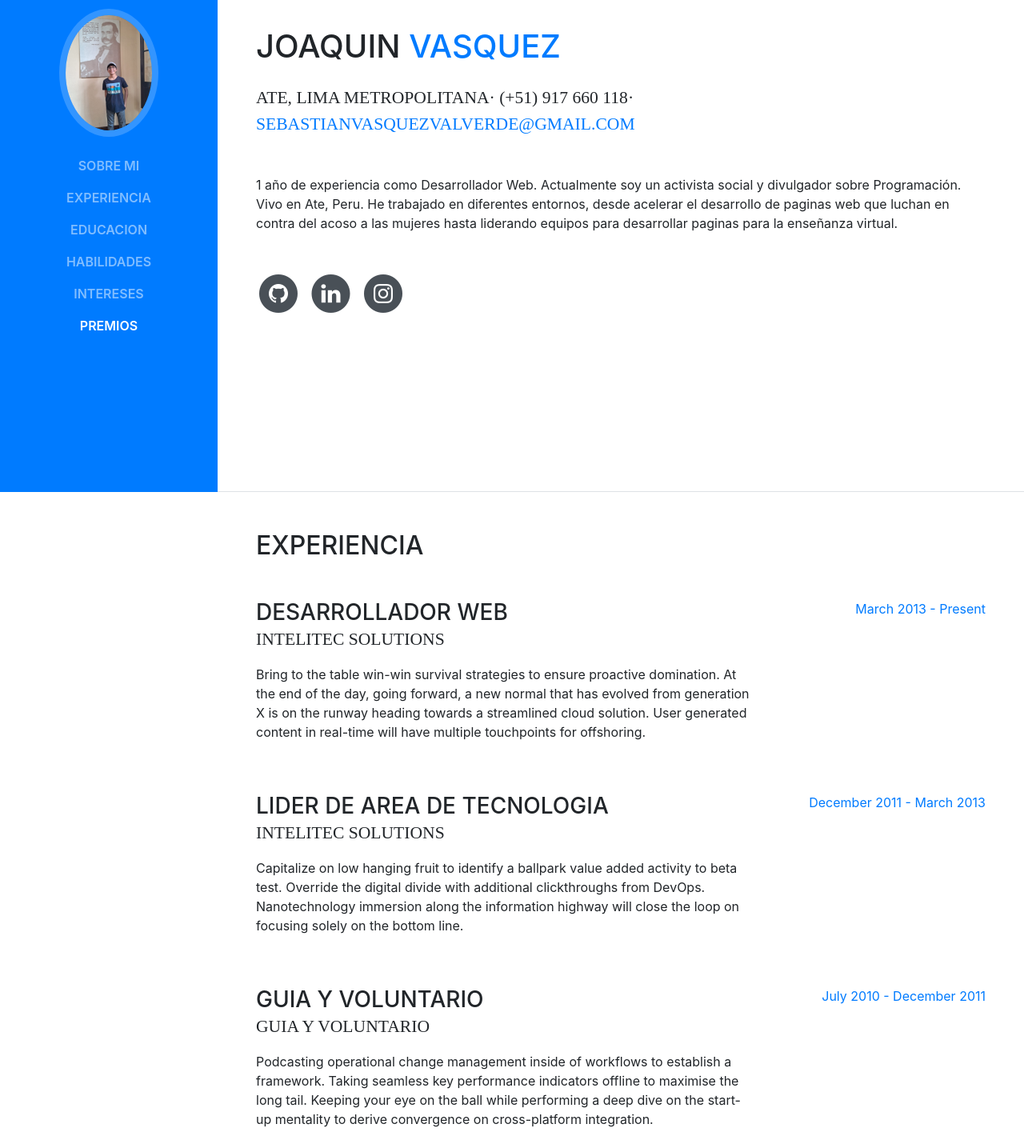
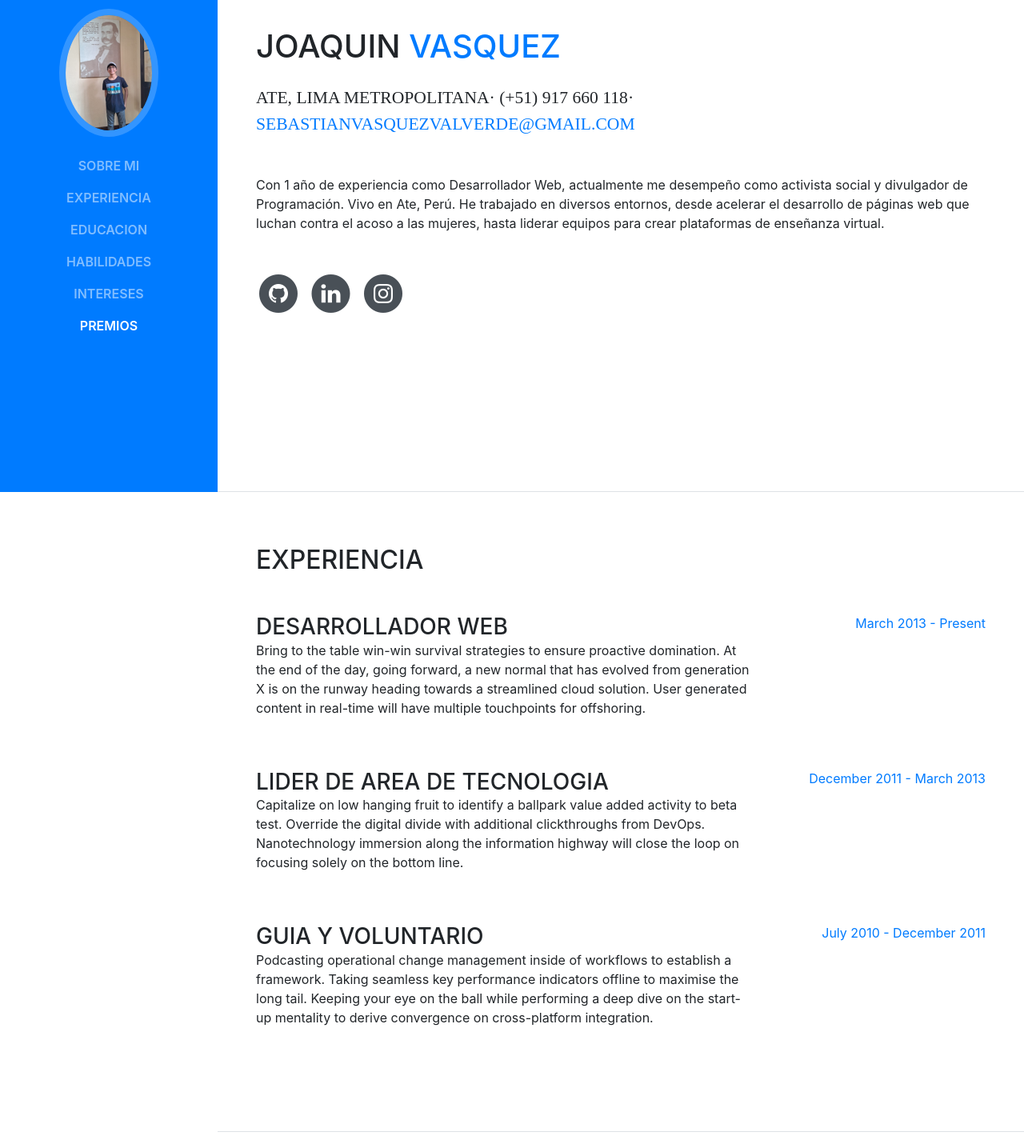
Before and after one commit to Joaquin694/Joaquin694.github.io, a website with bundled scripts: page index.html in a window 1280 px wide. Shown: the part 185-1615 px from the top of the page at 80% size. Built offline with nearby package versions, Linux system fonts and the light colour scheme; a web font is replaced by a local one.

Commit message:
cambio15

```diff
--- a/index.html
+++ b/index.html
@@ -72,7 +72,7 @@
           <div class="subheading mb-5">Ate, Lima Metropolitana· (+51) 917 660 118·
             <a href="mailto:name@email.com">sebastianvasquezvalverde@gmail.com</a>
           </div>
-          <p class="mb-5">1 año de experiencia como Desarrollador Web. Actualmente soy un activista social y divulgador sobre Programación. Vivo en Ate, Peru. He trabajado en diferentes entornos, desde acelerar el desarrollo de paginas web que luchan en contra del acoso a las mujeres hasta liderando equipos para desarrollar paginas para la enseñanza virtual.</p>
+          <p class="mb-5">Con 1 año de experiencia como Desarrollador Web, actualmente me desempeño como activista social y divulgador de Programación. Vivo en Ate, Perú. He trabajado en diversos entornos, desde acelerar el desarrollo de páginas web que luchan contra el acoso a las mujeres, hasta liderar equipos para crear plataformas de enseñanza virtual.</p>
           <ul class="list-inline list-social-icons mb-0">
             <li class="list-inline-item">
               <a href="https://github.com/Joaquin694">
@@ -109,7 +109,6 @@
           <div class="resume-item d-flex flex-column flex-md-row mb-5">
             <div class="resume-content mr-auto">
               <h3 class="mb-0">Desarrollador Web</h3>
-              <div class="subheading mb-3">Intelitec Solutions</div>
               <p>Bring to the table win-win survival strategies to ensure proactive domination. At the end of the day, going forward, a new normal that has evolved from generation X is on the runway heading towards a streamlined cloud solution. User generated content in real-time will have multiple touchpoints for offshoring.</p>
             </div>
             <div class="resume-date text-md-right">
@@ -120,7 +119,6 @@
           <div class="resume-item d-flex flex-column flex-md-row mb-5">
             <div class="resume-content mr-auto">
               <h3 class="mb-0">Lider de Area de Tecnologia</h3>
-              <div class="subheading mb-3">Intelitec Solutions</div>
               <p>Capitalize on low hanging fruit to identify a ballpark value added activity to beta test. Override the digital divide with additional clickthroughs from DevOps. Nanotechnology immersion along the information highway will close the loop on focusing solely on the bottom line.</p>
             </div>
             <div class="resume-date text-md-right">
@@ -131,7 +129,6 @@
           <div class="resume-item d-flex flex-column flex-md-row mb-5">
             <div class="resume-content mr-auto">
               <h3 class="mb-0">Guia y Voluntario</h3>
-              <div class="subheading mb-3">Guia y Voluntario</div>
               <p>Podcasting operational change management inside of workflows to establish a framework. Taking seamless key performance indicators offline to maximise the long tail. Keeping your eye on the ball while performing a deep dive on the start-up mentality to derive convergence on cross-platform integration.</p>
             </div>
             <div class="resume-date text-md-right">
@@ -164,7 +161,7 @@
         <div class="my-auto">
           <h2 class="mb-5">Habilidades</h2>
 
-          <div class="subheading mb-3">Lenguajes de Programacion &amp; Herramientas</div>
+          <div class="subheading mb-3">Lenguajes de Programación &amp; Herramientas</div>
           <ul class="list-inline list-icons">
             <li class="list-inline-item">
               <i class="devicons devicons-php"></i>
```
